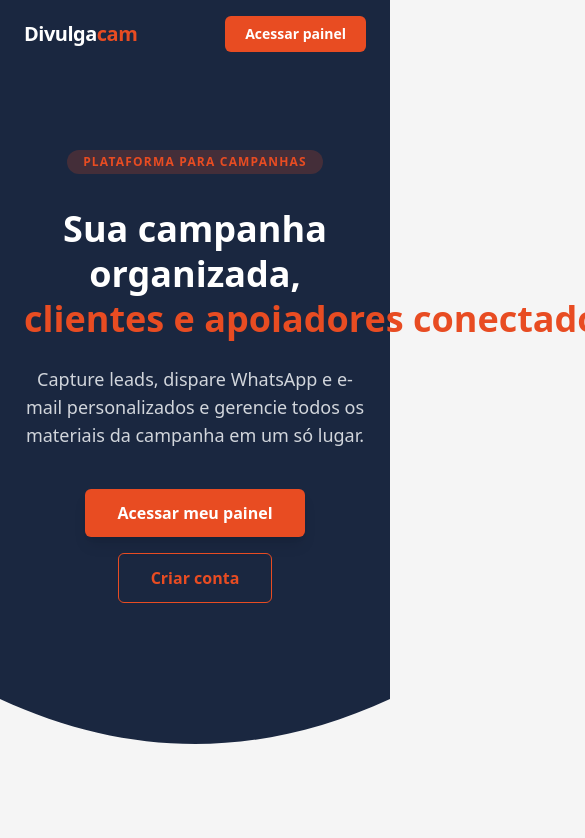
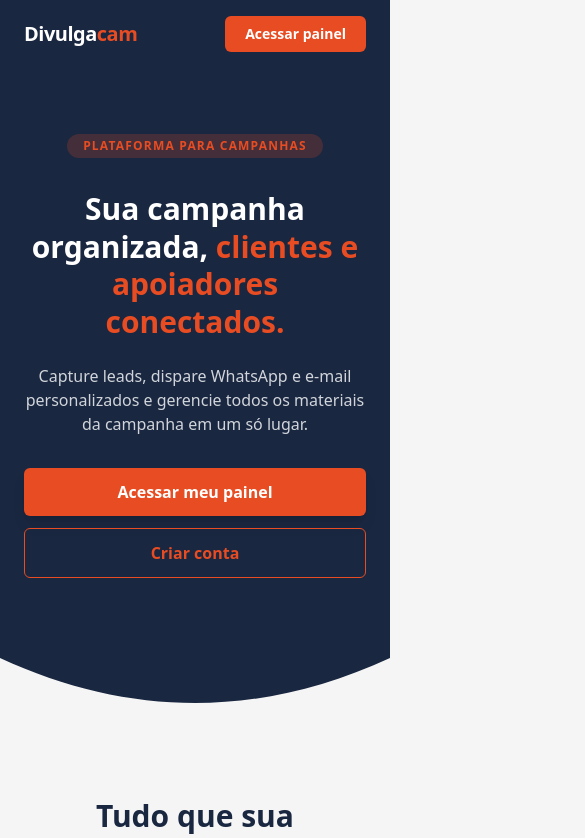
Before and after one commit to tayronefilmsbrazil/divulgacam, a Next.js app: page / in a window 390 px wide. Shown: the top 838 px of the page, 585 px wide, since content can reach past the window. Built offline with nearby package versions, Linux system fonts and the light colour scheme.

Commit message:
fix: layout mobile do hero — remove overflow, ajusta fonte e botões

```diff
--- a/app/page.tsx
+++ b/app/page.tsx
@@ -66,29 +66,29 @@ export default function HomePage() {
       </header>
 
       {/* ── Hero ── */}
-      <section className="bg-[#1A2740] px-6 pb-24 pt-20 text-center sm:px-12">
-        <div className="mx-auto max-w-3xl">
+      <section className="bg-[#1A2740] overflow-hidden px-6 pb-20 pt-16 text-center sm:px-12 sm:pb-24 sm:pt-20">
+        <div className="mx-auto max-w-3xl w-full">
           <span className="mb-4 inline-block rounded-full bg-[#E84C22]/20 px-4 py-1 text-xs font-semibold uppercase tracking-widest text-[#E84C22]">
             Plataforma para campanhas
           </span>
-          <h1 className="mt-4 text-4xl font-extrabold leading-tight text-white sm:text-5xl">
+          <h1 className="mt-4 text-3xl font-extrabold leading-tight text-white sm:text-5xl">
             Sua campanha organizada,{' '}
-            <span className="text-[#E84C22] whitespace-nowrap">clientes e apoiadores conectados.</span>
+            <span className="text-[#E84C22]">clientes e apoiadores conectados.</span>
           </h1>
-          <p className="mt-6 text-lg text-gray-300">
+          <p className="mt-6 text-base text-gray-300 sm:text-lg">
             Capture leads, dispare WhatsApp e e-mail personalizados e gerencie
             todos os materiais da campanha em um só lugar.
           </p>
-          <div className="mt-10 flex flex-col items-center gap-4 sm:flex-row sm:justify-center">
+          <div className="mt-8 flex flex-col items-center gap-3 sm:mt-10 sm:flex-row sm:justify-center">
             <Link
               href="/login"
-              className="rounded-md bg-[#E84C22] px-8 py-3 text-base font-bold text-white shadow-lg transition hover:bg-[#c93d18]"
+              className="w-full rounded-md bg-[#E84C22] px-8 py-3 text-base font-bold text-white shadow-lg transition hover:bg-[#c93d18] sm:w-auto"
             >
               Acessar meu painel
             </Link>
             <Link
               href="/cadastro"
-              className="rounded-md border border-[#E84C22] px-8 py-3 text-base font-semibold text-[#E84C22] transition hover:bg-[#E84C22] hover:text-white"
+              className="w-full rounded-md border border-[#E84C22] px-8 py-3 text-base font-semibold text-[#E84C22] transition hover:bg-[#E84C22] hover:text-white sm:w-auto"
             >
               Criar conta
             </Link>
```
